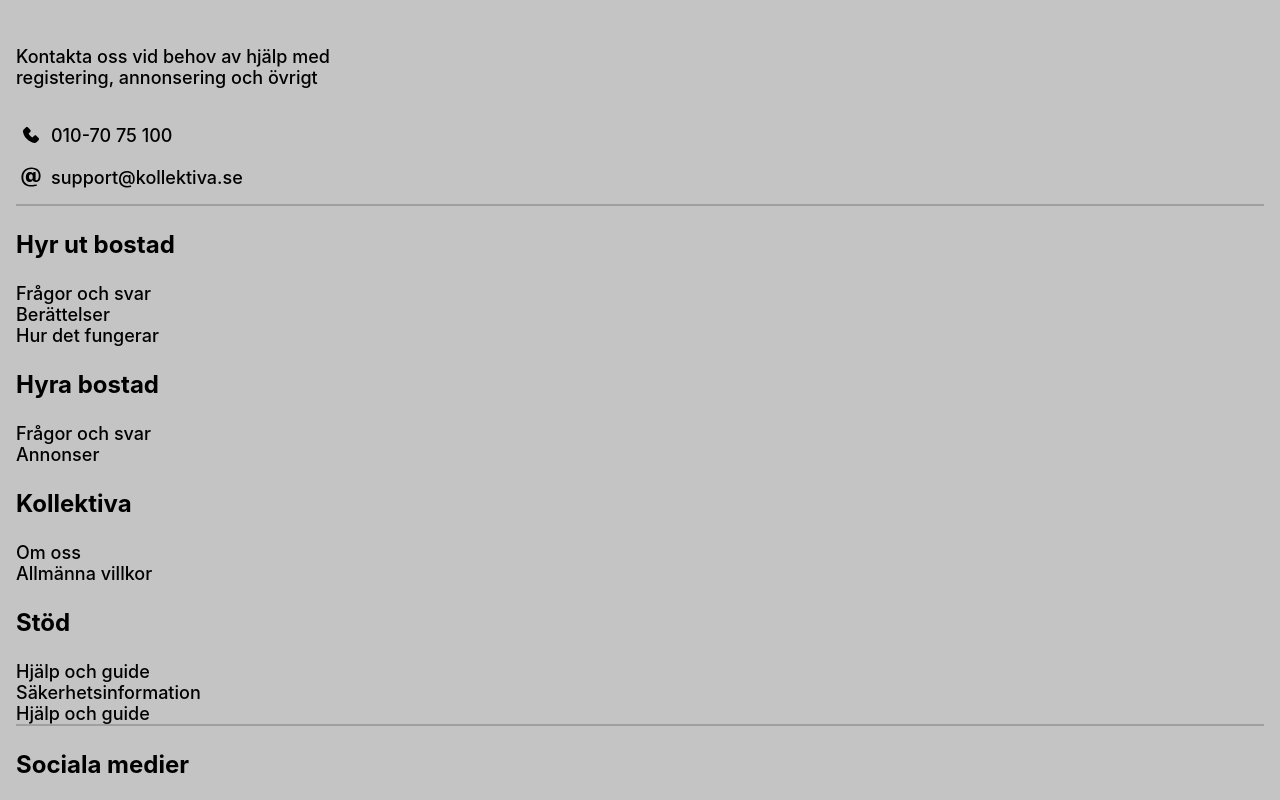
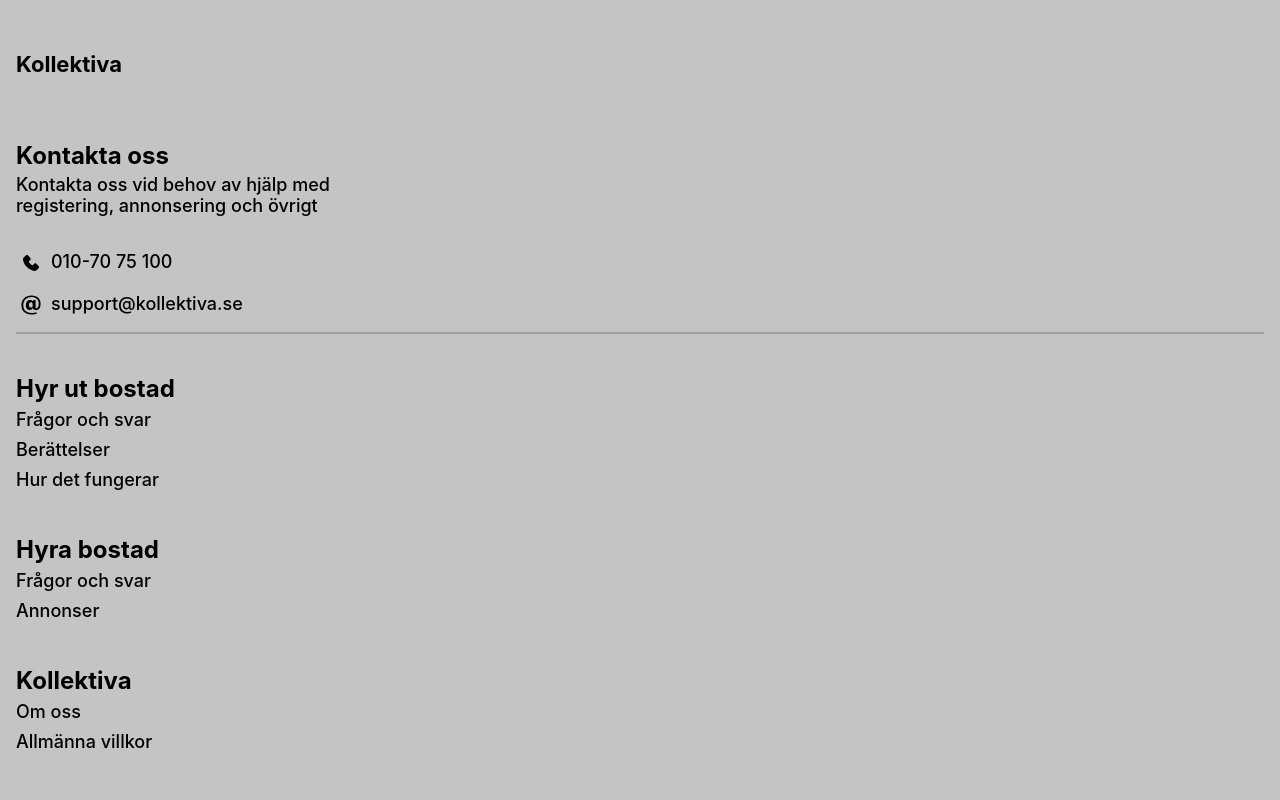
Before and after one commit to JennAnd/kollektiva2.0, a React (Create React App) app: page / in a window 1280 px wide. Shown: the part 960-1760 px from the top of the page. Built offline with nearby package versions, Linux system fonts and the light colour scheme.

Commit message:
fixing footer

```diff
--- a/src/components/Footer/Footer.js
+++ b/src/components/Footer/Footer.js
@@ -10,6 +10,7 @@
   return (
     <footer>
       <div className={styles.contactUs}>
+        <h2 className={styles.companyName}>Kollektiva</h2>
         <h3 className={styles.subheading}>Kontakta oss</h3>
         <p className={styles.text}>
           Kontakta oss vid behov av hjälp med registering, annonsering och
@@ -17,52 +18,52 @@
         </p>
         <div className={styles.link}>
           <img src={phone} alt="phone icon" />
-          <a className={styles.text} href="tel:010-70 75 100">
+          <a className={styles.contacts} href="tel:010-70 75 100">
             010-70 75 100
           </a>
         </div>
 
         <div className={styles.link}>
           <img src={mail} alt="mail icon" />
-          <a className={styles.text} href="mailto:webmaster@example.com">
+          <a className={styles.contacts} href="mailto:webmaster@example.com">
             support@kollektiva.se
           </a>
         </div>
       </div>
       <div className={styles.linkPage}>
         <h3 className={styles.subheading}>Hyr ut bostad</h3>
-        <a href="/" className={styles.text}>
+        <a href="/" className={styles.textInfo}>
           Frågor och svar
         </a>
-        <a href="/" className={styles.text}>
+        <a href="/" className={styles.textInfo}>
           Berättelser
         </a>
-        <a href="/" className={styles.text}>
+        <a href="/" className={styles.textInfo}>
           Hur det fungerar
         </a>
         <h3 className={styles.subheading}>Hyra bostad</h3>
-        <a href="/" className={styles.text}>
+        <a href="/" className={styles.textInfo}>
           Frågor och svar{" "}
         </a>
-        <a href="/" className={styles.text}>
+        <a href="/" className={styles.textInfo}>
           Annonser
         </a>
         <h3 className={styles.subheading}>Kollektiva</h3>
-        <a href="/" className={styles.text}>
+        <a href="/" className={styles.textInfo}>
           Om oss
         </a>
-        <a href="/" className={styles.text}>
+        <a href="/" className={styles.textInfo}>
           Allmänna villkor{" "}
         </a>
         <h3 className={styles.subheading}>Stöd</h3>
-        <a href="/" className={styles.text}>
+        <a href="/" className={styles.textInfo}>
           Hjälp och guide
         </a>
-        <a href="/" className={styles.text}>
-          Säkerhetsinformation
+        <a href="/" className={styles.textInfo}>
+          Tillgänglighet
         </a>
-        <a href="/" className={styles.text}>
-          Hjälp och guide{" "}
+        <a href="/" className={styles.textInfo}>
+          {/* Hjälp och guide{" "} */}Säkerhetsinformation
         </a>
       </div>
       <div className={styles.socialMedia}>
@@ -72,19 +73,19 @@
         </p>
         <div className={styles.link}>
           <img src={facebook} alt="facebook icon" />
-          <a href="/" className={styles.text}>
+          <a href="/" className={styles.textInfo}>
             Facebook
           </a>
         </div>
         <div className={styles.link}>
           <img src={twitter} alt="twitter icon" />
-          <a href="/" className={styles.text}>
+          <a href="/" className={styles.textInfo}>
             Twitter
           </a>
         </div>
         <div className={styles.link}>
           <img src={instagram} alt="instagram icon" />
-          <a href="/" className={styles.text}>
+          <a href="/" className={styles.textInfo}>
             Instagram
           </a>
         </div>
--- a/src/components/Footer/Footer.module.css
+++ b/src/components/Footer/Footer.module.css
@@ -24,14 +24,25 @@
   width: 100%;
   height: 64px;
   margin: 0;
+  margin-top: 20px;
   font-size: 16px;
   line-height: 24px;
+}
+
+.companyName {
+  font-size: 22px;
+  font-weight: 700px;
+  line-height: 53px;
+  margin-top: 87px;
+  margin-bottom: 10px;
 }
 
 .subheading {
   font-size: 24px;
   font-weight: 700;
   line-height: 29px;
+  margin-bottom: 2px;
+  margin-top: 40px;
 }
 
 .text {
@@ -39,6 +50,23 @@
   font-weight: 500;
   line-height: 21px;
   color: black;
+  margin-top: 2px;
+}
+
+.contacts {
+  font-size: 18px;
+  font-weight: 500;
+  line-height: 21px;
+  color: black;
+  margin-bottom: 4px;
+}
+
+.textInfo {
+  font-size: 18px;
+  font-weight: 500;
+  line-height: 21px;
+  color: black;
+  line-height: 30px;
 }
 
 .linkPage {
--- a/src/pages/FindFriends/FindFriends.js
+++ b/src/pages/FindFriends/FindFriends.js
@@ -4,6 +4,7 @@
 import Button from "../../components/Button/Button";
 import Card from "../../components/Card/Card";
 import houseRoof from "./../../assets/images/houseRoof.png";
+import Footer from "../../components/Footer/Footer";
 
 const FindFriendsPage = (props) => {
   return (
@@ -21,6 +22,7 @@
         buttonText="Skapa annons nu"
         bg="white"
       ></Card>
+      <Footer />
     </div>
   );
 };
--- a/src/pages/RentalAddress/RentalAddress.js
+++ b/src/pages/RentalAddress/RentalAddress.js
@@ -4,6 +4,7 @@
 import Button from "../../components/Button/Button";
 import ArrowLeft from "../../assets/images/arrow-left.svg";
 import ArrowRight from "../../assets/images/arrow-right.svg";
+import Footer from "../../components/Footer/Footer";
 
 const RentalAddressPage = (props) => {
   return (
@@ -39,6 +40,7 @@
           Fortsätt <img src={ArrowRight} alt="arrow points to right"></img>
         </Button>
       </div>
+      <Footer />
     </div>
   );
 };
--- a/src/pages/RentalSize/RentalSize.js
+++ b/src/pages/RentalSize/RentalSize.js
@@ -2,6 +2,7 @@
 import { navigate } from "@reach/router";
 import styles from "./RentalSize.module.css";
 import Button from "../../components/Button/Button";
+import Footer from "../../components/Footer/Footer";
 
 const RentalSizePage = (props) => {
   return (
@@ -47,6 +48,7 @@
           buttonText="Spara & fortsätt"
         />
       </div>
+      <Footer />
     </div>
   );
 };
--- a/src/pages/RentalType/RentalType.js
+++ b/src/pages/RentalType/RentalType.js
@@ -3,6 +3,7 @@
 import styles from "./RentalType.module.css";
 import Button from "../../components/Button/Button";
 import RadioButton from "../../components/RadioButton/RadioButton";
+import Footer from "../../components/Footer/Footer";
 
 const RentalTypePage = (props) => {
   return (
@@ -65,6 +66,7 @@
           buttonText="Spara & fortsätt"
         />
       </div>
+      <Footer />
     </div>
   );
 };
```
